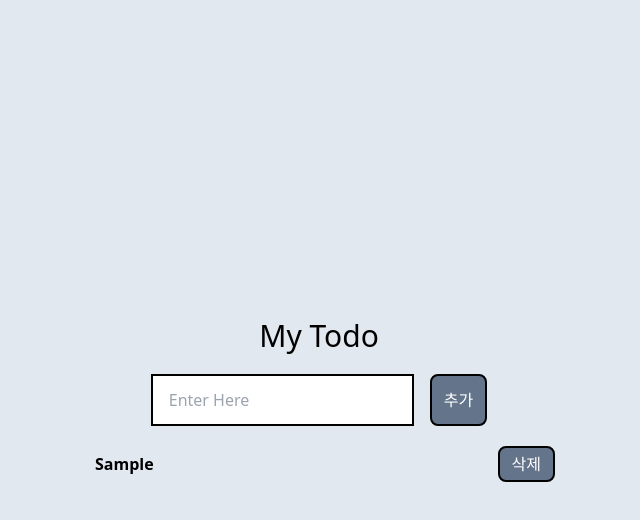
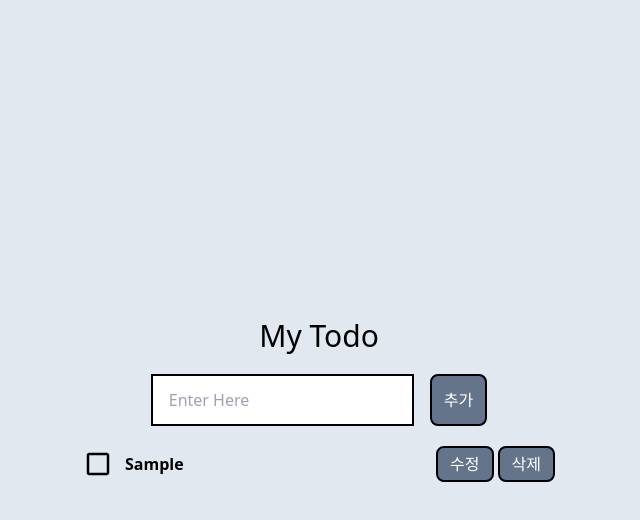
Before and after one commit to yura0302/next-todo, a Next.js app: page / in a window 1280 px wide. Both pictures are taken after typing "Sample" into the empty fields and a click on the button "추가". Shown: the top 520 px of the page, without its empty margins (321-961 px from the left). Built offline with nearby package versions, Linux system fonts and the light colour scheme.

Commit message:
feat : isComplete, Update 기능 추가

```diff
--- a/package.json
+++ b/package.json
@@ -18,6 +18,7 @@
     "next": "13.4.6",
     "react": "18.2.0",
     "react-dom": "18.2.0",
+    "react-icons": "^4.10.1",
     "react-redux": "^8.1.1",
     "redux": "^4.2.1",
     "typescript": "5.1.3"
--- a/src/components/TodoItem.tsx
+++ b/src/components/TodoItem.tsx
@@ -1,23 +1,93 @@
-import React from "react";
-import { deleteTodo } from "@/store/action/todos";
+import React, { useEffect, useRef, useState } from "react";
+import { deleteTodo, isCompleteTodo, updateTodo } from "@/store/action/todos";
 import { useDispatch } from "react-redux";
+import { MdOutlineCheckBoxOutlineBlank, MdCheckBox } from "react-icons/md";
 
 const TodoItem = ({ todo }) => {
   const dispatch = useDispatch();
+  const [edited, setEdited] = useState(false);
+  const [newText, setNewText] = useState(todo.title);
+
+  const editInputRef = useRef<any>(null);
+
+  // focus 값을 찾을 수 없을 때
+  // current가 있는지 확인 한 뒤 focus 사용
+  useEffect(() => {
+    if (edited && editInputRef.current) {
+      editInputRef.current.focus();
+    }
+  }, [edited]);
 
   const handleDelete = () => {
     dispatch(deleteTodo(todo.id));
   };
+
+  const handleCheck = () => {
+    dispatch(isCompleteTodo(todo.id));
+  };
+
+  const handleEdit = () => {
+    setEdited(true);
+  };
+
+  const onChangeEditInput = (e: any) => {
+    setNewText(e.target.value);
+  };
+
+  const onClickSubmitButton = () => {
+    const nextTodoList = {
+      id: todo.id,
+      editTitle: newText,
+    };
+    dispatch(updateTodo(nextTodoList));
+    setEdited(false);
+  };
+
   return (
     <div className="flex flex-row justify-between items-center">
+      <span className="flex flex-row items-center">
+        <span>
+          {todo.isComplete ? (
+            <MdCheckBox onClick={handleCheck} size="30" />
+          ) : (
+            <MdOutlineCheckBoxOutlineBlank onClick={handleCheck} size="30" />
+          )}
+        </span>
+        {edited ? (
+          <input
+            type="text"
+            value={newText}
+            onChange={onChangeEditInput}
+            ref={editInputRef}
+          />
+        ) : (
           <span className="font-semibold ml-3">{todo.title}</span>
-      {/* <span>{todo.isComplete ? "완료" : "미완료"}</span> */}
+        )}
+      </span>
+
+      <span>
+        {edited ? (
+          <button
+            onClick={onClickSubmitButton}
+            className="border-2 border-black px-3 py-1 bg-slate-500 text-white rounded-lg"
+          >
+            확인
+          </button>
+        ) : (
+          <button
+            onClick={handleEdit}
+            className="border-2 border-black px-3 py-1 bg-slate-500 text-white rounded-lg"
+          >
+            수정
+          </button>
+        )}
         <button
           onClick={handleDelete}
           className="border-2 border-black px-3 py-1 ml-1 bg-slate-500 text-white rounded-lg"
         >
           삭제
         </button>
+      </span>
     </div>
   );
 };
--- a/src/store/action/todos.ts
+++ b/src/store/action/todos.ts
@@ -8,6 +8,12 @@ let id = 1;
 interface TodoType {
   title: string;
   isComplete: boolean;
+}
+
+interface EditTodoType {
+  id: number;
+  title: string;
+  editTitle: string;
 }
 
 export const addTodo = (todo: TodoType) => {
@@ -42,6 +48,20 @@ export const isCompleteTodo = (id: number) => {
   };
 };
 
+export const updateTodo = (todo: EditTodoType) => {
+  return {
+    type: UPDATE_TODO,
+    payload: {
+      todo: {
+        id: todo.id,
+        title: todo.editTitle,
+      },
+    },
+  };
+};
+
 export type ActionsType =
   | ReturnType<typeof addTodo>
-  | ReturnType<typeof deleteTodo>;
+  | ReturnType<typeof deleteTodo>
+  | ReturnType<typeof isCompleteTodo>
+  | ReturnType<typeof updateTodo>;
--- a/src/store/reducer/todoReducer.ts
+++ b/src/store/reducer/todoReducer.ts
@@ -1,4 +1,10 @@
-import { ActionsType, ADD_TODO, DELETE_TODO } from "../action/todos";
+import {
+  ActionsType,
+  ADD_TODO,
+  DELETE_TODO,
+  ISCOMPLETE_TODO,
+  UPDATE_TODO,
+} from "../action/todos";
 
 interface todoType {
   title: string;
@@ -14,7 +20,7 @@ const initialState: InitialStateType = {
 };
 
 // 상태 업데이트 로직
-// action: add | delete
+// action: add | delete | isCompelete | update
 export default function TodoReducer(state = initialState, action: ActionsType) {
   switch (action.type) {
     case ADD_TODO:
@@ -25,6 +31,26 @@ export default function TodoReducer(state = initialState, action: ActionsType) {
       return {
         todos: [...state.todos.filter((todo) => todo.id !== action.payload.id)],
       };
+    case ISCOMPLETE_TODO:
+      return {
+        todos: [
+          ...state.todos.map((todo) =>
+            todo.id === action.payload.id
+              ? { ...todo, isComplete: !todo.isComplete }
+              : todo
+          ),
+        ],
+      };
+    case UPDATE_TODO:
+      return {
+        todos: [
+          ...state.todos.map((todo) =>
+            todo.id === action.payload.todo.id
+              ? { ...todo, title: action.payload.todo.title }
+              : todo
+          ),
+        ],
+      };
     default:
       return state;
   }
```
Also changed, not shown: 1 other file (tests, documents, lock files or other folders). Lines whose indentation alone changed are shown as unchanged.
